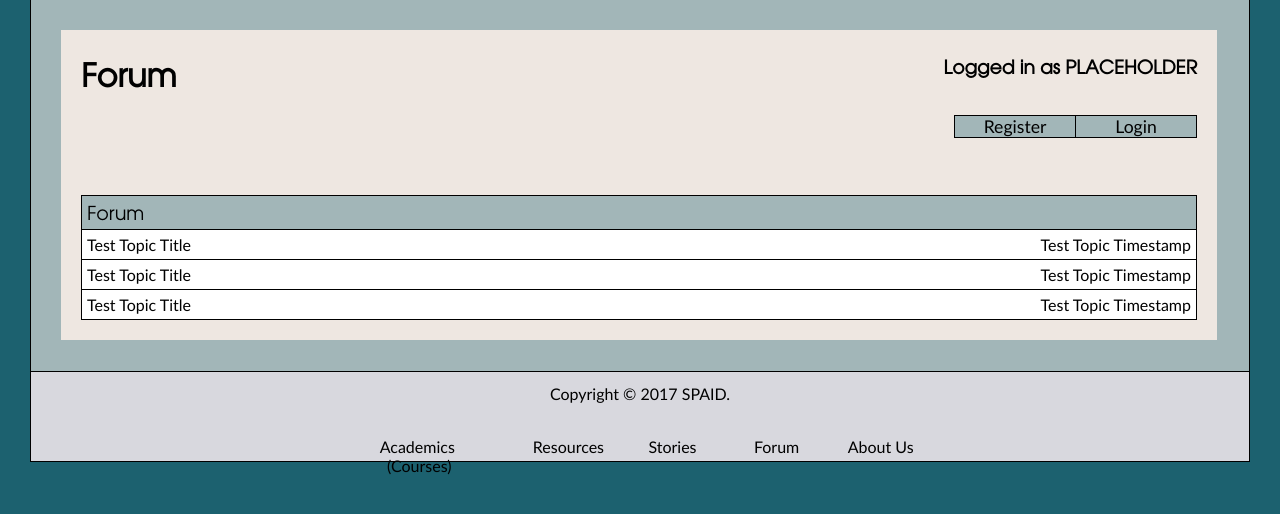
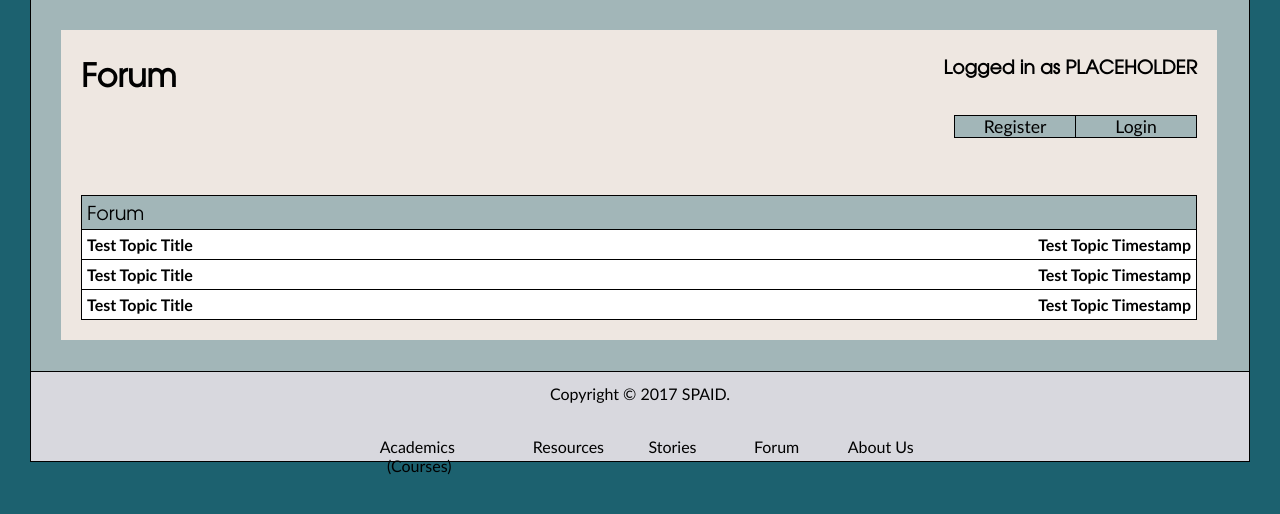
Before and after one commit to paulszefer/SPAID, a PHP site: page /pages/forum.html in a window 1280 px wide. Shown: the part 41-555 px from the top of the page. Run offline with PHP 8.4, Linux system fonts and the light colour scheme.

Commit message:
Generic commit

```diff
--- a/G13/pages/forum.html
+++ b/G13/pages/forum.html
@@ -93,25 +93,25 @@
 					<div id="row2" class="row rowthread">
                         <div class="threadtitle">Test Topic Title</div>
                         <div class="threadtimestamp">Test Topic Timestamp</div>
+                        <div class="threadauthor">Kris Kringle</div>
                         <div class="threadcontent">This is an interesting thread. It has a lot of content.</div>
-                        <div class="threadauthor">Kris Kringle</div>
 					</div>
 
 					<div id="row3" class="row rowthread">
                         <div class="threadtitle">Test Topic Title</div>
                         <div class="threadtimestamp">Test Topic Timestamp</div>
+                        <div class="threadauthor">Chris Crinkle</div>
                         <div class="threadcontent"><p>This is another interesting thread. It has a lot of content.</p>
 							<p>More words go here about various things linked to the topic mentioned above. In this case
 							it's about an interesting thread that these words form. It also seems to lie about there being a lot
 							of content, because personally I don't think there is actually very much.</div>
-                        <div class="threadauthor">Chris Crinkle</div>
 					</div>
 
 					<div id="row4" class="row rowthread">
                         <div class="threadtitle">Test Topic Title</div>
                         <div class="threadtimestamp">Test Topic Timestamp</div>
+                        <div class="threadauthor">Santa Claus</div>
                         <div class="threadcontent">This is yet another interesting thread. It has a lot of content.</div>
-                        <div class="threadauthor">Santa Claus</div>
 					</div>
 				</div>
 			</div>
--- a/G13/style/forum.css
+++ b/G13/style/forum.css
@@ -126,11 +126,13 @@
 
 .threadtitle {
     display: inline-block;
+	font-weight: bold;
 }
 
 .threadtimestamp {
     display: inline-block;
     float: right;
+	font-weight: bold;
 }
 
 .threadcontent {
@@ -140,6 +142,8 @@
 
 .threadauthor {
     display: none;
+	text-align: right;
+	font-style: italic;
 }
 
 #row1 {
```
